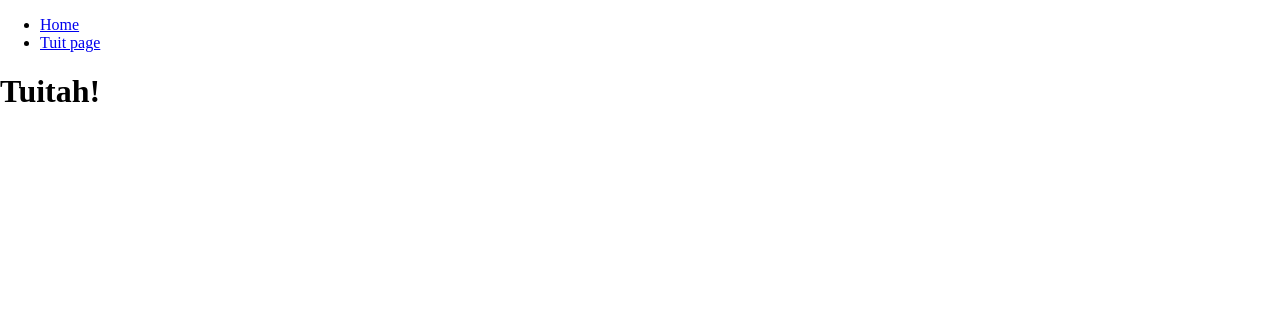
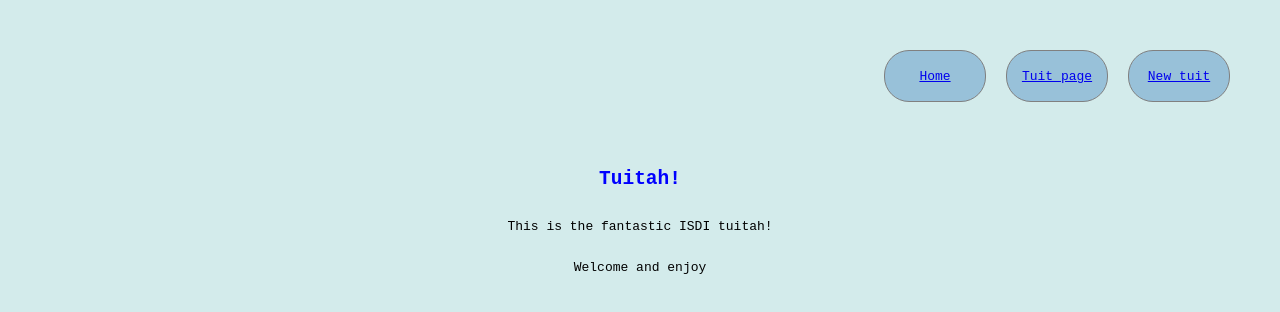
Before and after one commit to adamelamrani/twitter-clone-nextjs-front, a Next.js app: page / in a window 1280 px wide. Shown: the top 312 px of the page. Built offline with nearby package versions, Linux system fonts and the light colour scheme.

Commit message:
Add styled components

```diff
--- a/components/Navigation/Navigation.js
+++ b/components/Navigation/Navigation.js
@@ -1,16 +1,42 @@
 import Link from "next/link";
+import styled from "styled-components";
+
+const StyledList = styled.ul`
+  list-style: none;
+  display: flex;
+  justify-content: flex-end;
+  margin: 40px;
+`;
+
+const StyledItem = styled.li`
+  margin: 10px;
+  display: flex;
+  align-items: center;
+  justify-content: center;
+  color: blueviolet;
+  font-size: bold;
+  border: 1px solid gray;
+  border-radius: 25px;
+  background-color: #98c1d9;
+  width: 100px;
+  height: 50px;
+  text-decoration: none;
+`;
 
 const Navigation = () => {
   return (
     <nav>
-      <ul>
-        <li>
+      <StyledList>
+        <StyledItem>
           <Link href={"/"}>Home</Link>
-        </li>
-        <li>
+        </StyledItem>
+        <StyledItem>
           <Link href={"/tuit-page"}>Tuit page</Link>
-        </li>
-      </ul>
+        </StyledItem>
+        <StyledItem>
+          <Link href={"/new-tuit"}>New tuit</Link>
+        </StyledItem>
+      </StyledList>
     </nav>
   );
 };
--- a/package.json
+++ b/package.json
@@ -13,7 +13,8 @@
   "dependencies": {
     "next": "12.1.0",
     "react": "17.0.2",
-    "react-dom": "17.0.2"
+    "react-dom": "17.0.2",
+    "styled-components": "^5.3.3"
   },
   "devDependencies": {
     "@testing-library/jest-dom": "^5.16.2",
--- a/pages/index.js
+++ b/pages/index.js
@@ -1,3 +1,27 @@
+import Link from "next/link";
+import styled from "styled-components";
+
+const Title = styled.h1`
+  display: flex;
+  align-items: center;
+  align-content: space-around;
+  justify-content: space-around;
+  color: Blue;
+`;
+const Section = styled.section`
+  display: flex;
+  flex-direction: column;
+  align-items: center;
+`;
+
 export default function Home() {
-  return <h1> Tuitah! </h1>;
+  return (
+    <>
+      <Section>
+        <Title> Tuitah! </Title>
+        <p>This is the fantastic ISDI tuitah! </p>
+        <p>Welcome and enjoy </p>
+      </Section>
+    </>
+  );
 }
--- a/pages/newTuit.js
+++ b/pages/new-tuit.js
@@ -1,4 +1,4 @@
-import TuitInput from "../components/TuitInput";
+import TuitInput from "../components/TuitInput/TuitInput";
 
 const NewTuit = () => {
   return <TuitInput />;
--- a/styles/globals.css
+++ b/styles/globals.css
@@ -2,4 +2,6 @@ html,
 body {
   padding: 0;
   margin: 0;
+  background-color: rgb(211, 235, 235);
+  font-family: monospace;
 }
```
Also changed, not shown: components/Tuit/Tuit.js (+30 -6 lines), components/TuitInput/TuitInput.js (+13 -0 lines), pages/tuit-page/index.js (+9 -2 lines), 2 other files (tests, documents, lock files or other folders).
